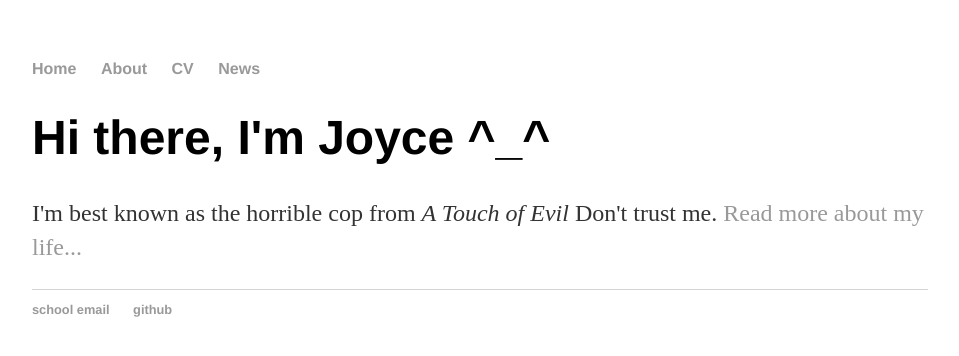
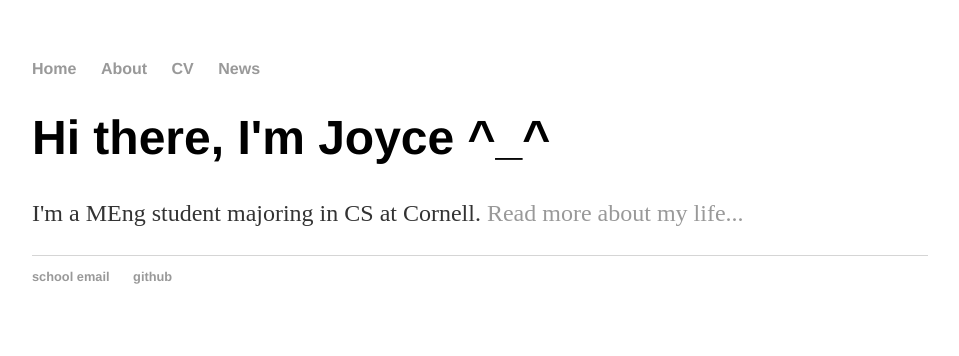
Before and after one commit to JoyceHuangEC/JoyceHuangEC.github.io, a Jekyll site: the page built from index.html, in a window 1280 px wide. Shown: the top 356 px of the page, without its empty margins (160-1119 px from the left). Built offline with Jekyll 4.4.1, drawn with Linux system fonts in a browser that asks for light colours.

Commit message:
Update index.html

```diff
--- a/index.html
+++ b/index.html
@@ -4,5 +4,5 @@ title: Joyce Huang
 ---
 <div class="blurb">
 	<h1>Hi there, I'm Joyce ^_^</h1>
-	<p>I'm best known as the horrible cop from <em>A Touch of Evil</em> Don't trust me. <a href="/about">Read more about my life...</a></p>
+	<p>I'm a MEng student majoring in CS at Cornell. <a href="/about">Read more about my life...</a></p>
 </div><!-- /.blurb -->
```
